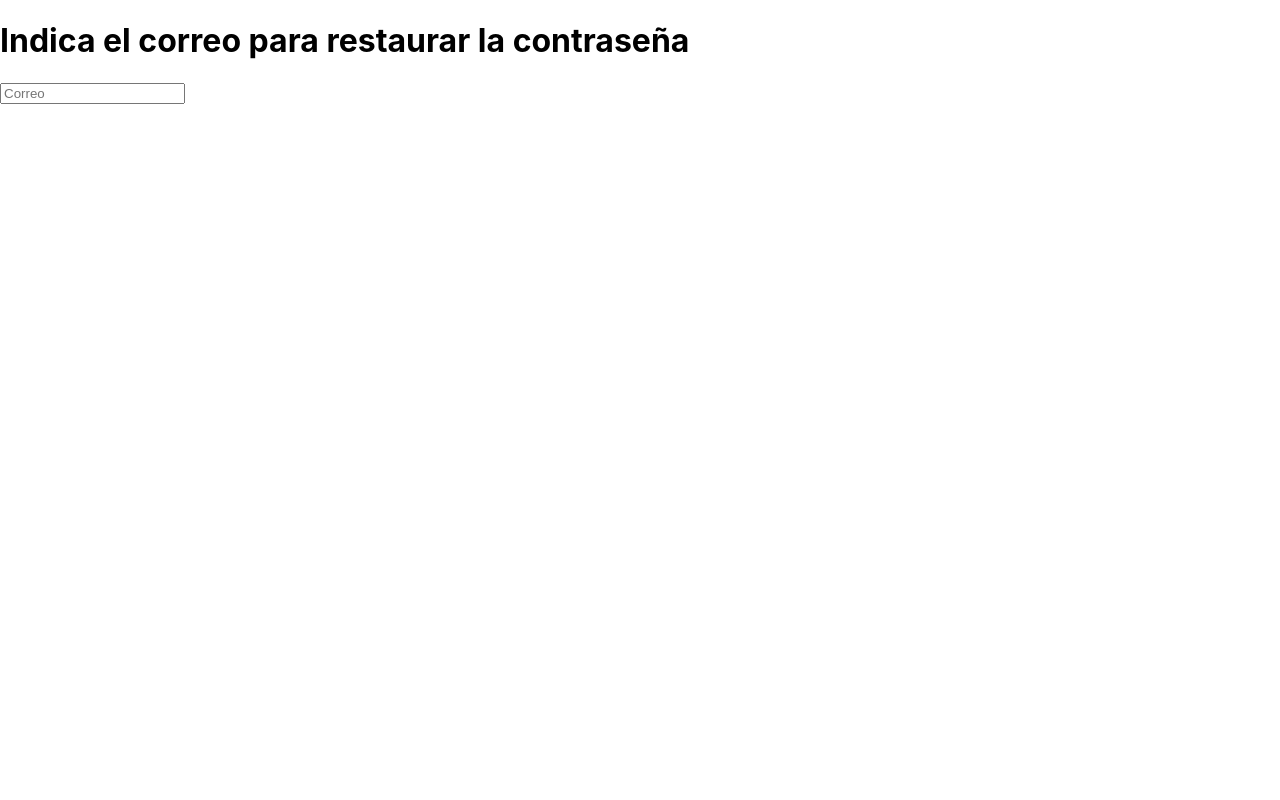
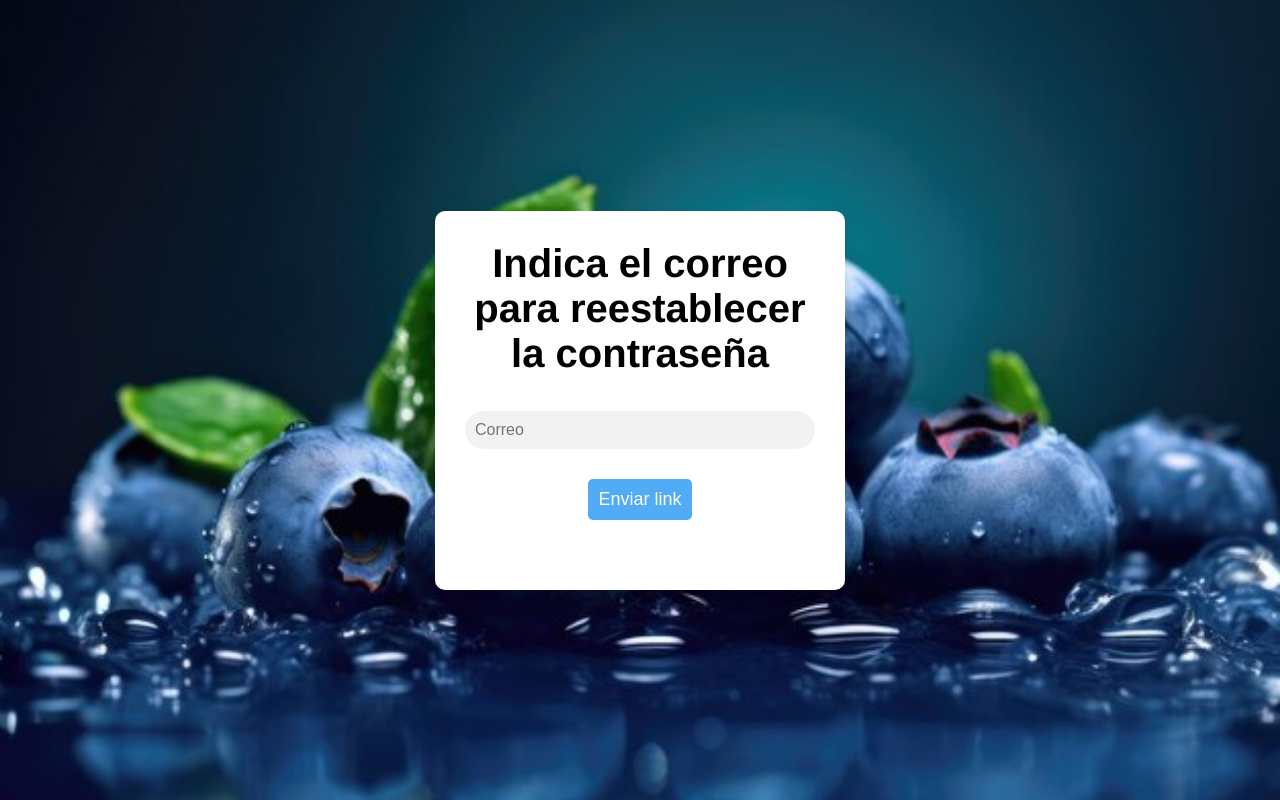
Before and after one commit to SanCode-max/frontend-agriot, a React (Create React App) app: page /Restauracion in a window 1280 px wide. Built offline with nearby package versions, Linux system fonts and the light colour scheme.

Commit message:
creacion de rutas y campo del reestabelcimiento de la contraseña

```diff
--- a/src/App.js
+++ b/src/App.js
@@ -7,6 +7,7 @@ import PrincipioSesion from './Componentes/PrincipioSesion';
 import Sesion from './Componentes/InicioSesion';
 import Registro from './Componentes/Registro';
 import  Restaurar from './Componentes/RestaurarContraseña';
+import Inicio from './Componentes/Inicio';
 
 function MyApp() {
   return (
@@ -17,6 +18,7 @@ function MyApp() {
         <Route path='/login' element={<Sesion/>}/>
         <Route path='/registro' element={<Registro/>}/>
         <Route path='/Restauracion' element= {<Restaurar/>}/>
+        <Route path='/Inicio' element={<Inicio/>}/>
       </Routes>
     </Router>
 
--- /dev/null
+++ b/src/Componentes/Inicio.jsx
@@ -0,0 +1,11 @@
+import React, { Component } from 'react'
+
+export class Inicio extends Component {
+  render() {
+    return (
+      <h1>HOLA MUNDO</h1>
+    )
+  }
+}
+
+export default Inicio
--- a/src/Componentes/InicioSesion.jsx
+++ b/src/Componentes/InicioSesion.jsx
@@ -30,27 +30,37 @@ export default function InicioSesion() {
                 body: JSON.stringify({
                     correo: Correo,
                     password: Contraseña
-                })
+                }),
             });
 
             const data = await respuesta.json();
 
-            if (!respuesta.ok) {
-                throw new Error(data.detail || "Error al iniciar sesión");
+            if (respuesta.ok) {
+                setMensaje(data.mensaje || "Inicio de sesión exitoso");
+                setTipoMensaje("exito");
+                setMostrar(true);
+                setTimeout (() => setMostrar(false), 4000)
+
+                //Redirigir a la pagina de inicio
+                setTimeout(() => {window.location.href = "/Inicio"; },1000);
+            }else {
+                setMensaje(data.detail || "Error al iniciar sesión");
+                setTipoMensaje("error");
+                setMostrar(true);
+                setTimeout (() => setMostrar(false), 4000)
             }
-            setMensaje(`Bienvenido, ${data.usuario.nombre}`)
+
+            /*setMensaje(`Bienvenido ${data.usuario.nombre}`)
             setTipoMensaje("exito")
-            setMostrar(true);
+            setMostrar(true);*/
 
             //Mantener al usuario con la sesion activa
             localStorage.setItem("usuario", JSON.stringify(data.usuario));
 
-            //Redirigir despues de inactividad
-            setTimeout(() => {window.location.href = "/"; },2000);
         }catch (error) {
             setMensaje(`${error.message}`);
             setTipoMensaje("error");
-            setMensaje(true);
+            setMostrar(true);
             setTimeout(() => setMostrar(false), 4000);
 
         }
--- a/src/Componentes/Registro.jsx
+++ b/src/Componentes/Registro.jsx
@@ -58,16 +58,20 @@ export default function Registro() {
             const data = await response.json();
 
             if (response.ok){
-                setMensaje(data.Mensaje || "Usuario registrado correctamente");
+                setMensaje(data.mensaje || "Usuario registrado correctamente");
                 setTipoMensaje("exito");
                 setNombre("");
                 setApellido("");
                 setCorreo("");
                 setTelefono("");
                 setContraseña("");
+                setMostrar(true);
+                setTimeout (() => setMostrar(false), 4000);
             }else {
-                setMensaje(`Error: ${data.detail}`)
+                setMensaje(data.detail || "Ocurrió un error en el registro");
                 setTipoMensaje("error")
+                setMostrar(true);
+                setTimeout (() => setMostrar(false), 4000);
             }
         } catch (error) {
             setMensaje("No se pudo conectar con el servidor");
--- a/src/Componentes/RestaurarContraseña.jsx
+++ b/src/Componentes/RestaurarContraseña.jsx
@@ -1,10 +1,40 @@
 import React from 'react'
+import '../css componentes/Restaurar_Contraseña.css'
 
 export default function RestaurarContraseña() {
+  const [Correo, setCorreo] = React.useState('');
+  const [Mensaje, setMensaje] = React.useState('');
+  const [TipoMensaje, setTipoMensaje] = React.useState('');
+  const [Mostrar, setMostrar] = React.useState(false);
+
+  const restaurarClick = (e) => {
+    e.preventDefault();
+
+    if (!Correo){
+      setMensaje(' ⚠️ Por favor, cescribe el correo electronico');
+      setTipoMensaje('error');
+    }else if (!/\S+@\S+\.\S+/.test(Correo)){
+      setMensaje('⚠️ Por favor, ingrese un correo electrónico válido.');
+      setTipoMensaje('error');
+    }
+    setMostrar(true);
+    setTimeout (() => setMostrar(false),4000)
+  }
   return (
-    <div>
-        <h1>Indica el correo para restaurar la contraseña</h1>
-        <input type='email' placeholder='Correo'/>
-    </div>
+    <main className='contenedor-principal'>
+      <div className='caja_recuperacion'>
+
+        <h1>Indica el correo para reestablecer la contraseña</h1>
+        <div className='apartado'>
+          <input type="email" placeholder='Correo' value={Correo} onChange={(e) => setCorreo(e.target.value)}/>
+        </div>
+        <button className='RestaurarC' onClick={restaurarClick}> Enviar link </button>
+        {Mostrar && (
+          <div className={`mensaje ${TipoMensaje}`}>
+            {Mensaje}
+          </div>
+        )}
+      </div>
+    </main>
   )
 }
--- /dev/null
+++ b/src/css componentes/Restaurar_Contraseña.css
@@ -0,0 +1,61 @@
+.caja_recuperacion {
+    background-color: white;
+    padding: 70px 30px;
+    border-radius: 10px;
+    box-shadow: 0 4px 8px rgba(0, 0, 0, 0.1);
+    width: 350px;
+    text-align: center;
+}
+
+.caja_recuperacion h1{
+    font-size: 40px;
+    font-weight: bold;
+    margin-bottom: 20px;
+    color: black;
+    margin-top: -40px;
+    text-align: center;
+    font-family: 'Franklin Gothic Medium', 'Arial Narrow', Arial, sans-serif;
+}
+
+.apartado{
+    display: flex;
+    flex-direction: column;
+    align-items: stretch;
+    margin-top: 25px;
+}
+
+.apartado input{
+    display: block;
+    background: #F2F2F2;
+    width: 100%;
+    padding: 10px;
+    margin: 10px 0;
+    border-radius: 20px;
+    font-size: 20px;
+    border: none;
+    font-size: 16px;
+    box-sizing: border-box;
+    outline: none;
+}
+
+.apartado input:focus{
+    border: 2px solid #00FFFF;
+    background: white;
+}
+
+.RestaurarC {
+    background-color: #51abf5;
+    color: white;
+    border: none;
+    padding: 10px;
+    font-size: 18px;
+    border-radius: 5px;
+    cursor: pointer;
+    margin-top: 20px;
+    transition: background-color 0.3s;
+    text-align: center;
+}
+
+.RestaurarC:hover{
+    background-color: #00CCCC;
+}
```
